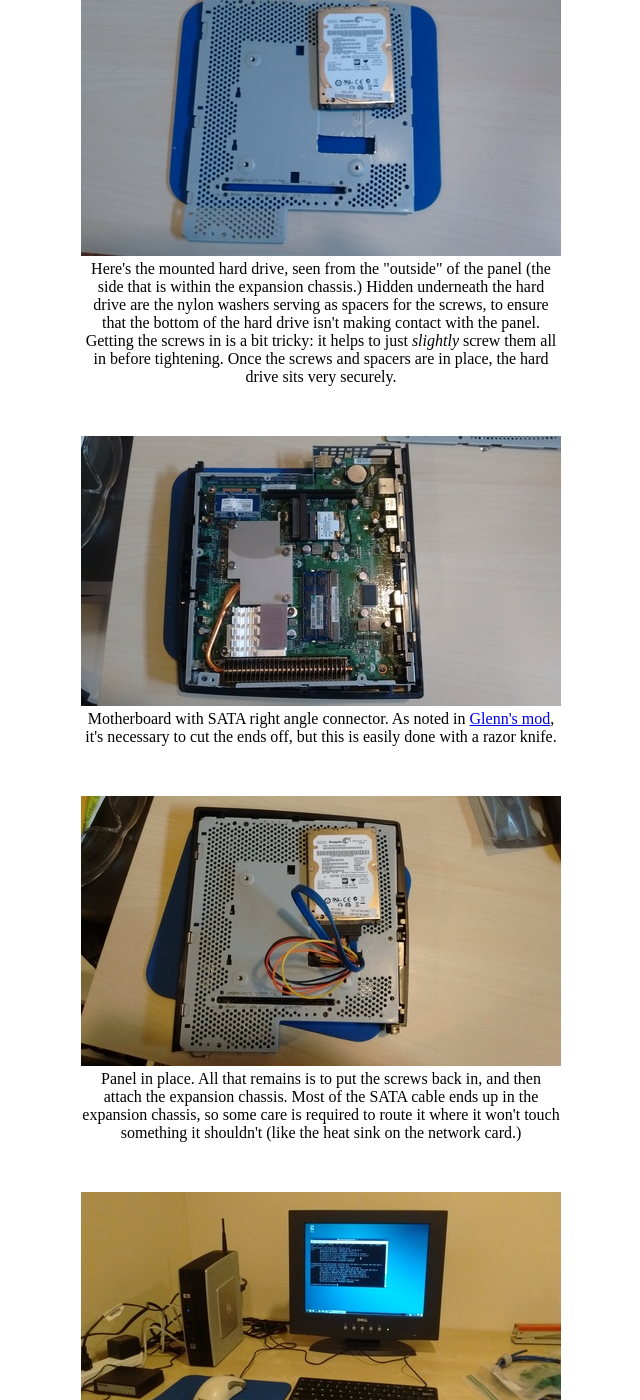
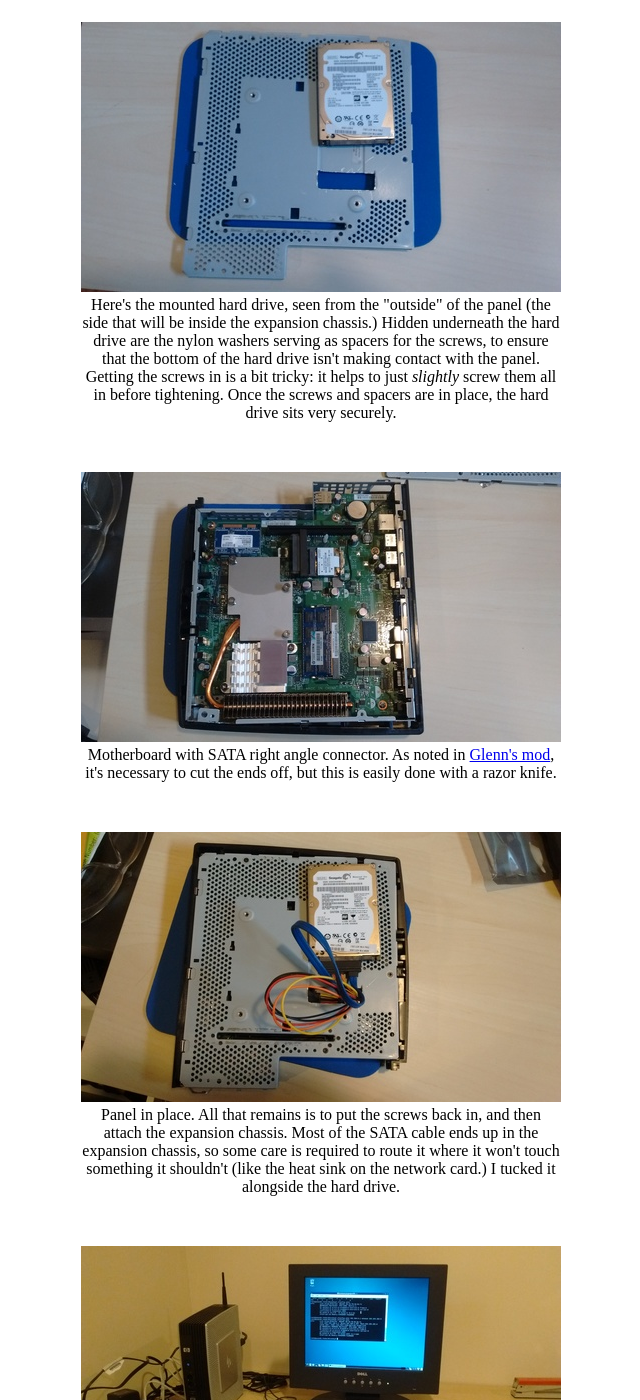
Before and after one commit to daveho/t5740router, a Jekyll site: the page built from hdmod.md, in a window 1280 px wide and 1400 px high, scrolled down 2579 px. Shown: the whole window, without its empty margins (319-959 px from the left). Built offline with Jekyll 4.4.1, drawn with Linux system fonts in a browser that asks for light colours; some of the changed text lies outside the part shown.

Commit message:
a few tweaks/clarifications

```diff
--- a/hdmod.md
+++ b/hdmod.md
@@ -21,12 +21,12 @@ Here is what I did to install a hard drive, with some pictures to illustrate (cl
 
 <div class="image">
 <a href="img/pic01_panel.jpg"><img src="img/pic01_panel_sm.jpg"></a>
-<div class="caption">The "inside" of the panel.  Blue circles indicate screw locations.  Rectangle on masking tape is the cutout for the SATA cable.</div>
+<div class="caption">The "inside" of the panel.  Blue circles indicate screw locations.  Rectangle on masking tape marks the cutout for the SATA cable.</div>
 </div>
 
 <div class="image">
 <a href="img/pic02_panel_outside.jpg"><img src="img/pic02_panel_outside_sm.jpg"></a>
-<div class="caption">The "outside" of the panel.  I stuck on an adhesive plastic "foot" to make sure the hard drive wouldn't hit the panel in the corner lacking a screw.</div>
+<div class="caption">The "outside" of the panel.  I stuck on an adhesive plastic "foot" to make sure the hard drive wouldn't hit the panel in the corner lacking a screw.  It's the clear circular thingy.</div>
 </div>
 
 <div class="image">
@@ -41,12 +41,12 @@ Here is what I did to install a hard drive, with some pictures to illustrate (cl
 
 <div class="image">
 <a href="img/pic05_cut_finished.jpg"><img src="img/pic05_cut_finished_sm.jpg"></a>
-<div class="caption">Cut finished.  Not the prettiest result, but it's on the inside of the enclosure, so no one will see it.  I did use a file to shave off any jagged pieces of metal.</div>
+<div class="caption">Cut finished.  Not the prettiest result, but it's on the inside of the enclosure, so no one will see it.  I did use a file to shave off any jagged pieces of metal.  (Note that the picture here is rotated 90 degrees counterclockwise from the previous picture of the panel.)</div>
 </div>
 
 <div class="image">
 <a href="img/pic06_hd_mounted_rot.jpg"><img src="img/pic06_hd_mounted_rot_sm.jpg"></a>
-<div class="caption">Here's the mounted hard drive, seen from the "outside" of the panel (the side that is within the expansion chassis.)  Hidden underneath the hard drive are the nylon washers serving as spacers for the screws, to ensure that the bottom of the hard drive isn't making contact with the panel.  Getting the screws in is a bit tricky: it helps to just <em>slightly</em> screw them all in before tightening.  Once the screws and spacers are in place, the hard drive sits very securely.</div>
+<div class="caption">Here's the mounted hard drive, seen from the "outside" of the panel (the side that will be inside the expansion chassis.)  Hidden underneath the hard drive are the nylon washers serving as spacers for the screws, to ensure that the bottom of the hard drive isn't making contact with the panel.  Getting the screws in is a bit tricky: it helps to just <em>slightly</em> screw them all in before tightening.  Once the screws and spacers are in place, the hard drive sits very securely.</div>
 </div>
 
 <div class="image">
@@ -56,7 +56,7 @@ Here is what I did to install a hard drive, with some pictures to illustrate (cl
 
 <div class="image">
 <a href="img/pic08_panel_mounted_rot.jpg"><img src="img/pic08_panel_mounted_rot_sm.jpg"></a>
-<div class="caption">Panel in place.  All that remains is to put the screws back in, and then attach the expansion chassis.  Most of the SATA cable ends up in the expansion chassis, so some care is required to route it where it won't touch something it shouldn't (like the heat sink on the network card.)</div>
+<div class="caption">Panel in place.  All that remains is to put the screws back in, and then attach the expansion chassis.  Most of the SATA cable ends up in the expansion chassis, so some care is required to route it where it won't touch something it shouldn't (like the heat sink on the network card.)  I tucked it alongside the hard drive.</div>
 </div>
 
 <div class="image">
```
Also changed, not shown: hardware.md (+1 -1 lines).
